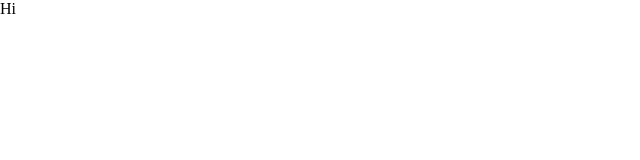
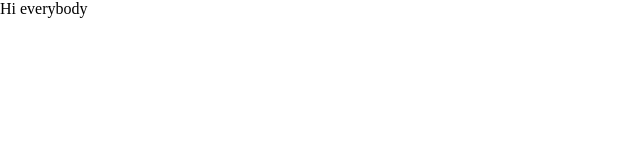
Before and after one commit to thinthunaing/scrimba-testing, a website: page index.html in a window 1280 px wide. Shown: the full height of the page, 0-640 px from the left. Drawn offline with nearby package versions, Linux system fonts and the light colour scheme.

Commit message:
update pural

```diff
--- a/index.html
+++ b/index.html
@@ -1,6 +1,6 @@
 <html>
     <head><link rel="stylesheet" href="https://cdnjs.cloudflare.com/ajax/libs/normalize/8.0.1/normalize.css"></head>
     <body>
-        Hi
+        Hi everybody
     </body>
 </html>
```
